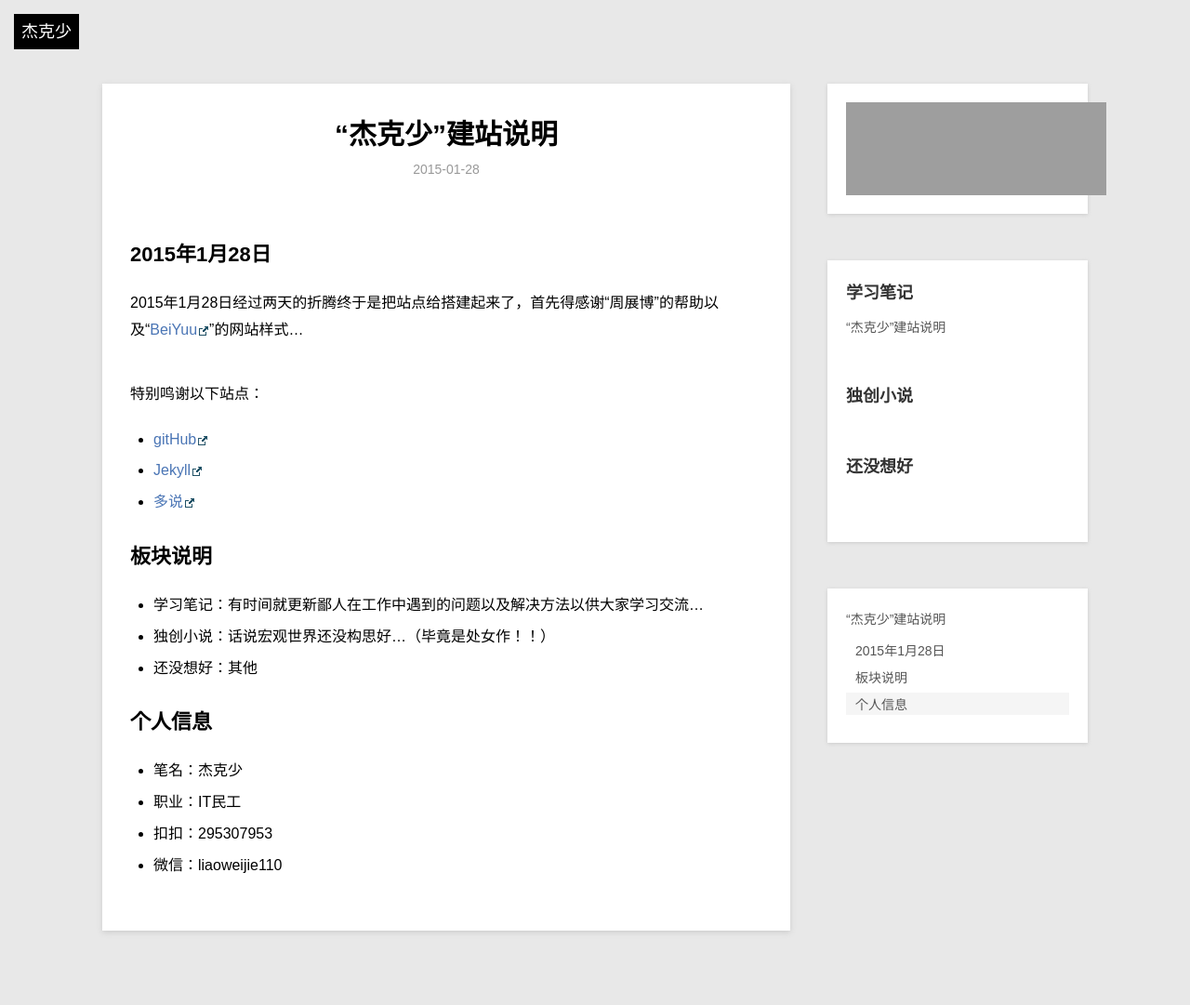
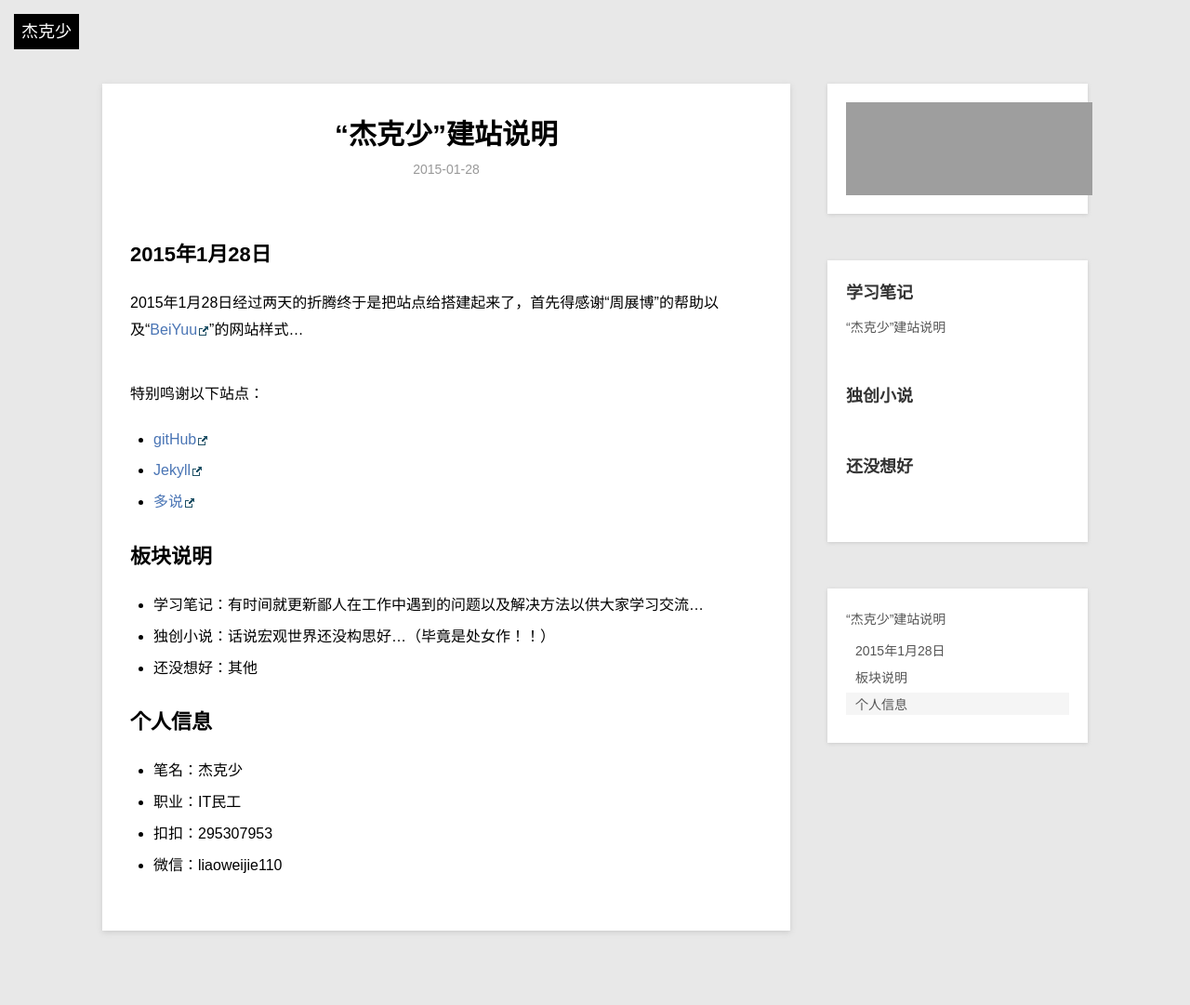
Before and after one commit to liaoweijie/liaoweijie.github.io, a Jekyll site: the page built from _posts/learn/2015-1-28-learn-0.md, in a window 1280 px wide. Shown: the whole page at 93% size. Built offline with Jekyll 4.4.1, drawn with Linux system fonts in a browser that asks for light colours; Markdown is read by kramdown in place of the engine named in the settings; comment, search, counter and statistics services are not loaded; grey boxes are pictures that could not be loaded.

Commit message:
修改尺寸

```diff
--- a/_layouts/post.html
+++ b/_layouts/post.html
@@ -39,7 +39,7 @@ layout: default
 
     <div class="sidenav">
         <!--<iframe width="100%" height="75" class="share_self"  frameborder="0" scrolling="no" src="http://widget.weibo.com/weiboshow/index.php?language=&width=0&height=75&fansRow=2&ptype=1&speed=0&skin=5&isTitle=0&noborder=0&isWeibo=0&isFans=0&uid=1855270953&verifier=375b89d6&dpc=1"></iframe>-->
-		<iframe frameborder="no" border="0" marginwidth="0" marginheight="0" width=280 height=100 src="http://music.163.com/outchain/player?type=0&id=46117147&auto=1&height=90"></iframe>
+		<iframe frameborder="no" border="0" marginwidth="0" marginheight="0" width=265 height=100 src="http://music.163.com/outchain/player?type=0&id=46117147&auto=1&height=90"></iframe>
     </div>
 
 
```
